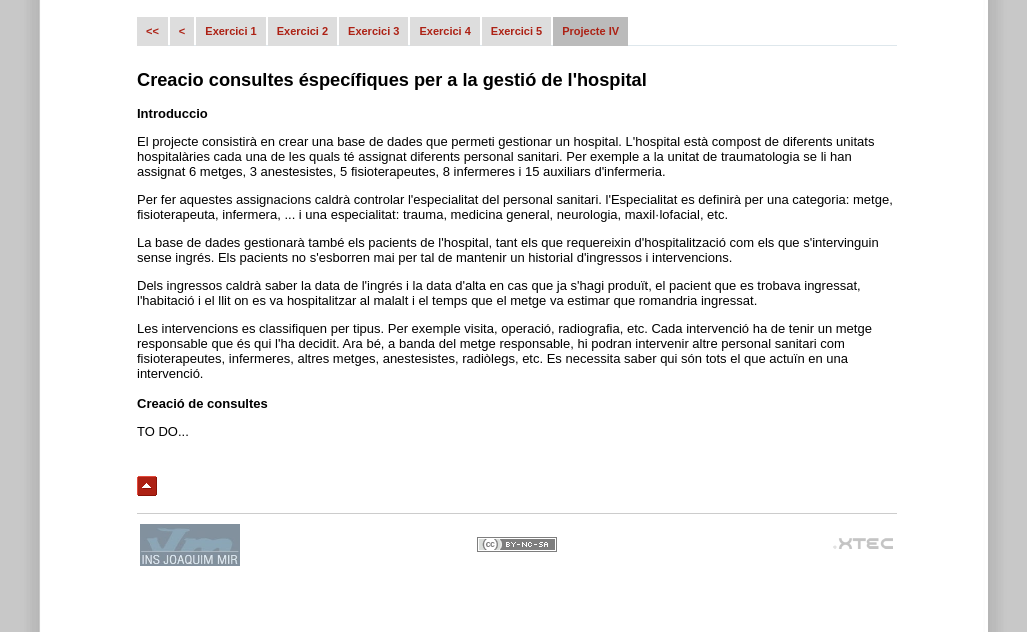
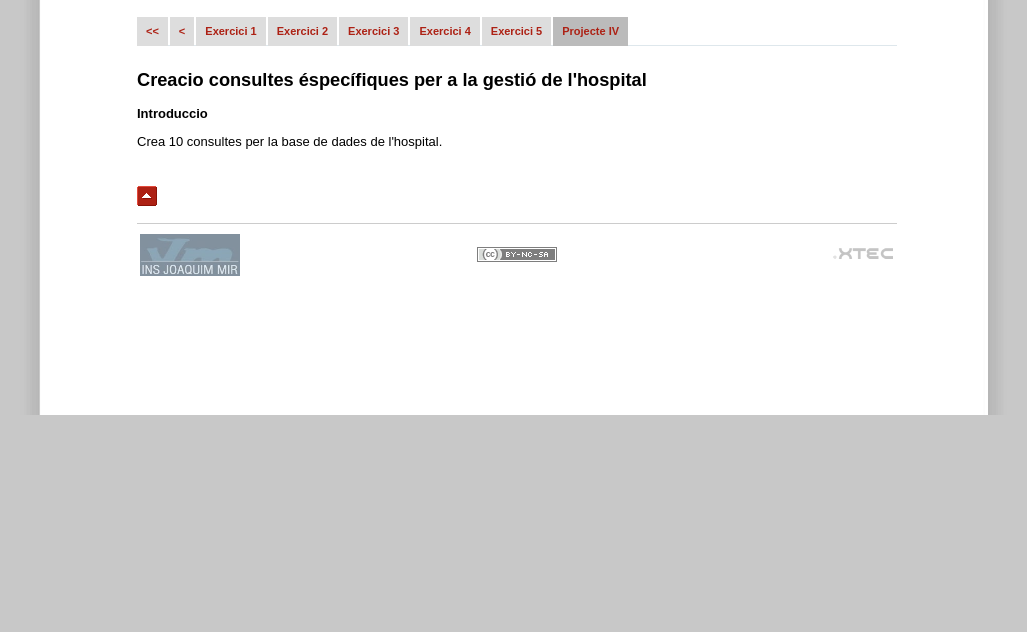
Before and after one commit to AndreuF/curs-base, a website: page public/materials/projecte_4.html in a window 1280 px wide. Shown: the part 385-1017 px from the top of the page, without its empty margins (123-1150 px from the left). After the commit the page ends 800 px from the top, so only its background shows below. Drawn offline with Linux system fonts and the light colour scheme.

Commit message:
project updated

```diff
--- a/public/materials/projecte_4.html
+++ b/public/materials/projecte_4.html
@@ -1,8 +1,8 @@
-<!DOCTYPE html PUBLIC "-//W3C//DTD XHTML 1.0 Transitional//EN"
- "http://www.w3.org/TR/xhtml1/DTD/xhtml1-transitional.dtd">
+<!DOCTYPE html PUBLIC "-//W3C//DTD XHTML 1.0 Transitional//EN" "http://www.w3.org/TR/xhtml1/DTD/xhtml1-transitional.dtd">
 <html xmlns="http://www.w3.org/1999/xhtml" xml:lang="ca" lang="ca" dir="ltr">
 
 <!-- Generat el 27/Oct/2010  8:24:46  amb HTTrack -->
+
 <head>
   <meta http-equiv="Content-Type" content="text/html; charset=utf-8" />
   <title>Elaboració avançada de documents amb bases de dades</title>
@@ -26,9 +26,12 @@
   <div class="dokuwiki">
 
 
-<div class="titol">Elaboració avançada de documents amb bases de dades</div><div class="subtitol"> Projecte IV. Creació de consultes</div>
+    <div class="titol">Elaboració avançada de documents amb bases de dades</div>
+    <div class="subtitol"> Projecte IV. Creació de consultes</div>
 
-<div class="navega"><div id="navcontainer"><ul id="navlist">
+    <div class="navega">
+      <div id="navcontainer">
+        <ul id="navlist">
           <li><a href="index.html" title="Inici">&lt;&lt;</a></li>
           <li><a href="index-5.html">&lt;</a></li>
           <li><a href="practica_1-4.html">Exercici 1</a></li>
@@ -37,7 +40,9 @@
           <li><a href="practica_4-3.html">Exercici 4</a></li>
           <li><a href="practica_5.html">Exercici 5</a></li>
           <li id="active"><a id="current" href="#">Projecte IV</a></li>
-</ul></div></div>
+        </ul>
+      </div>
+    </div>
 
 
     <div class="page">
@@ -52,31 +57,12 @@
         <h5><a name="introduccio_projecte_projecte1" id="introduccio_projecte_projecte1">Introduccio</a></h5>
         <div class="level5">
           <p>
-El projecte consistirà en crear una base de dades que permeti gestionar un hospital. L'hospital està compost de diferents unitats hospitalàries cada una de les quals té assignat diferents personal sanitari. Per exemple a la unitat de traumatologia se li han assignat 6 metges, 3 anestesistes, 5 fisioterapeutes, 8 infermeres i 15 auxiliars d'infermeria.
-</p>
-<p>
-Per fer aquestes assignacions caldrà controlar l'especialitat del personal sanitari. l'Especialitat es definirà per una categoria: metge, fisioterapeuta, infermera, ... i una especialitat: trauma, medicina general, neurologia, maxil·lofacial, etc.
-</p>
-<p>
-La base de dades gestionarà també els pacients de l'hospital, tant els que requereixin d'hospitalització com els que s'intervinguin sense ingrés. Els pacients no s'esborren mai per tal de mantenir un historial d'ingressos i intervencions.
+            Crea 10 consultes per la base de dades de l'hospital.
           </p>
 
-<p>
-Dels ingressos caldrà saber la data de l'ingrés i la data d'alta en cas que ja s'hagi produït, el pacient que es trobava ingressat, l'habitació i el llit on es va hospitalitzar al malalt i el temps que el metge va estimar que romandria ingressat.
-</p>
-
-<p>
-Les intervencions es classifiquen per tipus. Per exemple visita, operació, radiografia, etc. Cada intervenció ha de tenir un metge responsable que és qui l'ha decidit. Ara bé, a banda del metge responsable, hi podran intervenir altre personal sanitari com fisioterapeutes, infermeres, altres metges, anestesistes, radiòlegs, etc. Es necessita saber qui són tots el que actuïn en una intervenció.
-</p>
         </div>
 
-<h5><a name="projecte_1_creacio_de_taules" id="projecte_1_creacio_de_taules">Creació de consultes</a></h5>
-<div class="level5">
 
-<p>
-TO DO...
-</p>
-</div>
 
       </div>
 
@@ -88,13 +74,14 @@ TO DO...
 
 
     <br /><br />
-  <a href="#inici" title="Inici pàgina"><img src="gif/up.gif" alt="Inici"/></a> <div class="footerinc">
+    <a href="#inici" title="Inici pàgina"><img src="gif/up.gif" alt="Inici" /></a>
+    <div class="footerinc">
       <hr />
       <table style="width: 100%;">
         <tr style="vertical-align: middle;">
-    <td  style="width: 30%; ">
+          <td style="width: 30%; ">
             <div style="float: left;">
-      <a  href="http://apliedu.xtec.cat/wikiform" title="Materials de formació"><img src="png/matfor.png" width="100" height="42" alt="Generalitat de Catalunya" /></a>
+              <a href="http://apliedu.xtec.cat/wikiform" title="Materials de formació"><img src="png/matfor.png" width="100" height="42" alt="Generalitat de Catalunya" /></a>
             </div>
           </td>
           <td style="width: 40%;">
@@ -135,4 +122,5 @@ TO DO...
 </body>
 
 <!-- Generat el 27/Oct/2010  8:24:46  amb HTTrack -->
+
 </html>
```
Also changed, not shown: public/materials/projecte.html (+19 -21 lines). Lines whose indentation alone changed are shown as unchanged.
